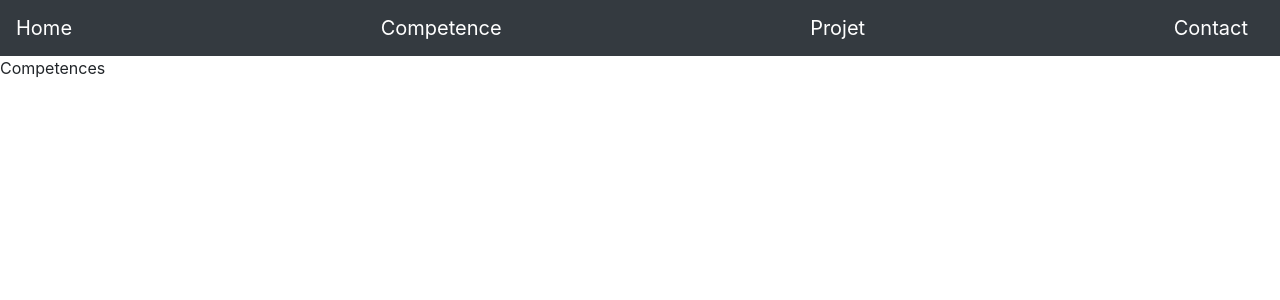
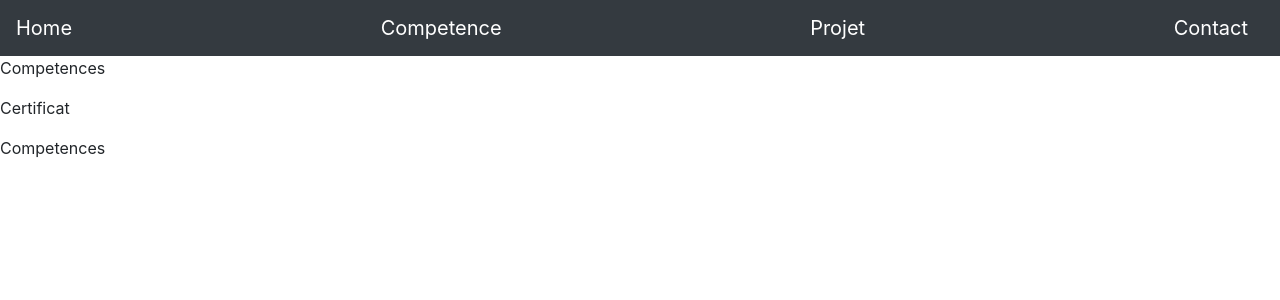
Before and after one commit to Giovanni532/portfolio, a React (Create React App) app: page /competences in a window 1280 px wide. Shown: the top 300 px of the page. Built offline with nearby package versions, Linux system fonts and the light colour scheme.

Commit message:
add handling change in competences

```diff
--- a/src/FR/Pages/Competences.js
+++ b/src/FR/Pages/Competences.js
@@ -1,7 +1,31 @@
 import React from 'react'
 
 const Competences = () => {
-    return <p>Competences</p>
+    const [competence, setCompetence] = React.useState(true)
+    const [certificat, setCertificat] = React.useState(false)
+
+    const handlingCompetence = () => {
+        setCertificat(false)
+        setCompetence(true)
+    }
+
+    const handlingCertificat = () => {
+        setCompetence(false)
+        setCertificat(true)
+    }
+
+    return (<div>
+        <div><p onClick={() => handlingCompetence()}>Competences</p><p onClick={() => handlingCertificat()}>Certificat</p></div>
+        {competence === true ?
+            <p>Competences</p>
+            :
+            certificat === true ?
+                <p>Certificat</p>
+                :
+                <p>Competences</p>
+        }
+    </div>
+    )
 }
 
 export default Competences
```
